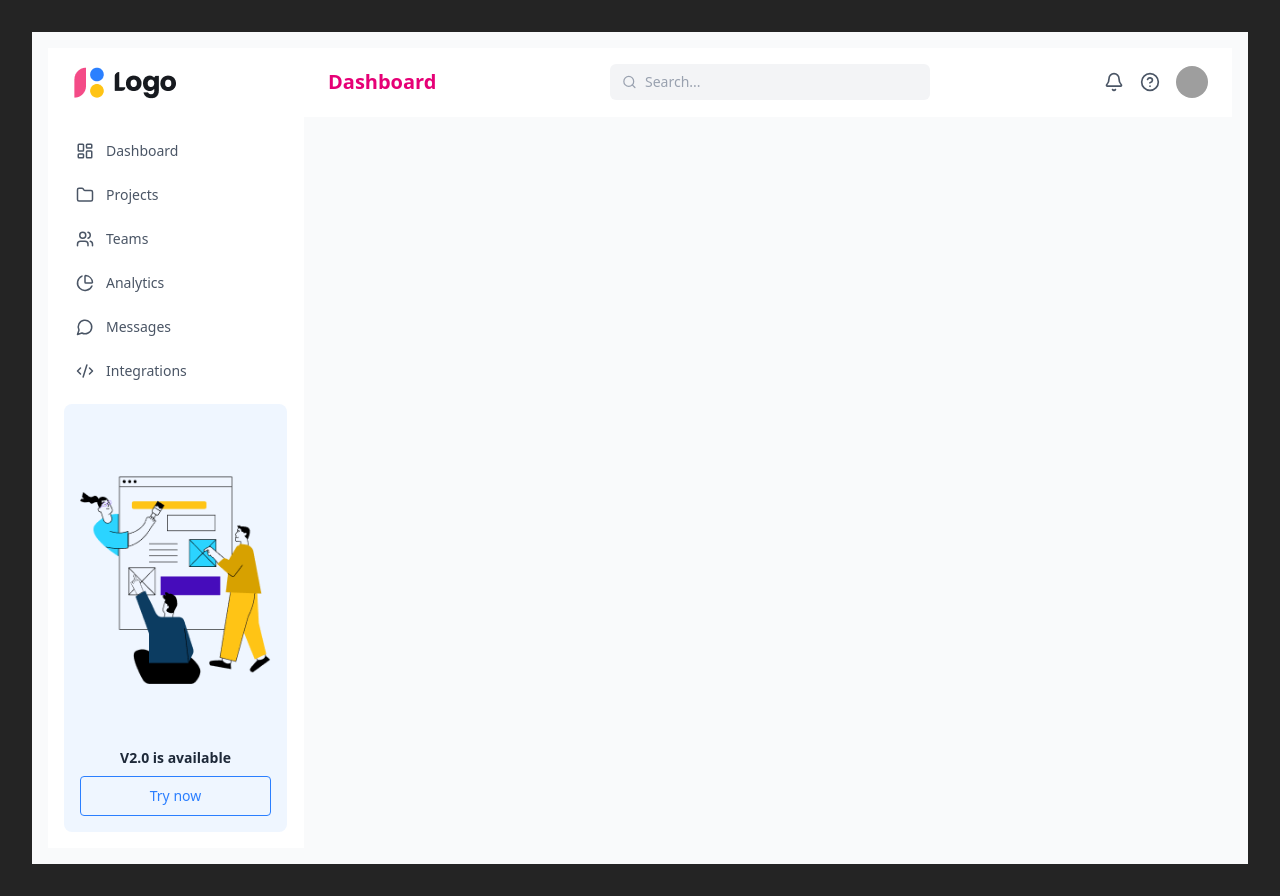
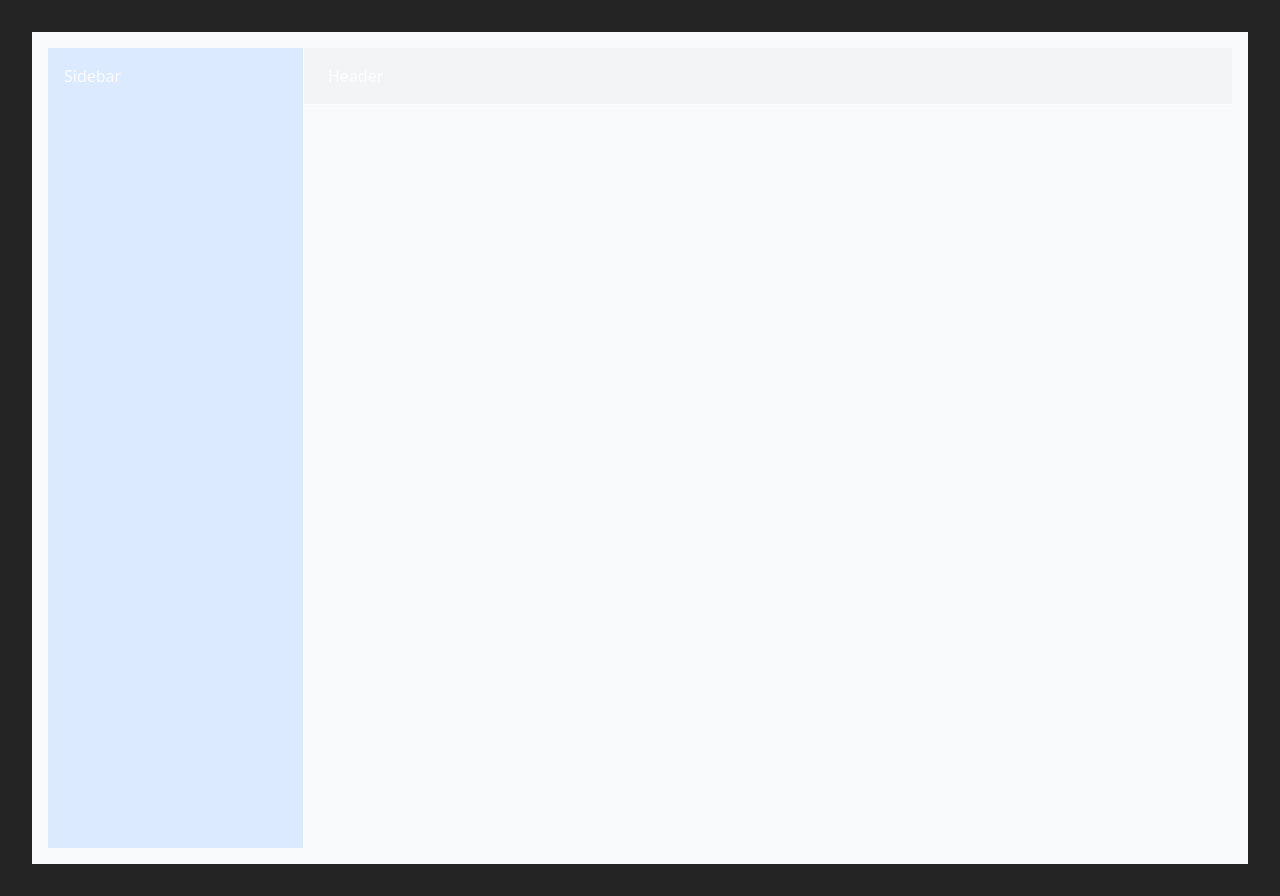
Before and after one commit to tranvanhau04/TranVanHau_22713331_PTGDUD, a React (Vite) app in the folder hau-project/: page / in a window 1280 px wide. Built offline with nearby package versions, Linux system fonts and the light colour scheme; grey boxes are pictures that could not be loaded.

Commit message:
minh chung Layout

```diff
--- a/hau-project/src/component/DataTable.jsx
+++ b/hau-project/src/component/DataTable.jsx
@@ -127,9 +127,9 @@ const CustomDataTable = () => {
   };
 
   return (
-    <div className="p-4">
-      {/* Header */}
-      <div className="flex items-center justify-between mb-4">
+    <div className="p-4 bg-red-100 h-140">
+     <h1>Table</h1>
+      {/* <div className="flex items-center justify-between mb-4">
         <div className="flex items-center gap-2 p-4">
           <img src="./File text 1.png" alt="icon" />
           <h2 className="text-lg font-semibold text-black">Detailed report</h2>
@@ -146,7 +146,7 @@ const CustomDataTable = () => {
         </div>
       </div>
 
-      {/* DataTable */}
+
       <DataTable
         columns={columns}
         data={customers}
@@ -157,11 +157,11 @@ const CustomDataTable = () => {
         className="rounded-lg shadow"
       />
 
-      {/* Edit Modal */}
+
       {editUser && (
   <div className="fixed inset-0 z-50 flex items-center justify-center pointer-events-none">
     <div className="bg-white rounded-2xl shadow-2xl w-[400px] max-w-full p-6 relative pointer-events-auto animate-fade-in">
-      {/* Close button */}
+
       <button
         className="absolute top-3 right-3 text-gray-400 hover:text-gray-600"
         onClick={() => setEditUser(null)}
@@ -169,12 +169,12 @@ const CustomDataTable = () => {
         <X size={20} />
       </button>
 
-      {/* Modal Title */}
+
       <h2 className="text-lg font-bold mb-5 text-gray-800 text-center">
         ✏️ Edit Customer
       </h2>
 
-      {/* Input fields */}
+
       <div className="space-y-4">
         <div>
           <label className="block text-sm font-medium text-gray-700 mb-1">Customer Name</label>
@@ -214,7 +214,7 @@ const CustomDataTable = () => {
         </div>
       </div>
 
-      {/* Buttons */}
+
       <div className="flex justify-end gap-2 mt-6">
         <button
           onClick={() => setEditUser(null)}
@@ -231,7 +231,7 @@ const CustomDataTable = () => {
       </div>
     </div>
   </div>
-)}
+)} */}
 
     </div>
   );
--- a/hau-project/src/component/OverviewCards.jsx
+++ b/hau-project/src/component/OverviewCards.jsx
@@ -77,8 +77,9 @@ const OverviewCards = () => {
   };
 
   return (
-    <div className="mb-6">
-      <div className="flex items-center gap-2 mb-4">
+    <div className="mb-6 bg-black h-30">
+      <h1>Card</h1>
+      {/* <div className="flex items-center gap-2 mb-4">
         <img src="./Squares four 1.png" alt="Overview Icon" className="w-5 h-5" />
         <h2 className="text-lg font-semibold text-black">Overview</h2>
       </div>
@@ -106,7 +107,7 @@ const OverviewCards = () => {
         ))}
       </div>
 
-      {/* Modal thêm customer (không có nền đen) */}
+
       {showModal && (
         <div className="absolute top-20 left-1/2 transform -translate-x-1/2 z-50">
           <div className="bg-white rounded-2xl shadow-2xl w-[400px] max-w-full p-6 relative animate-fade-in">
@@ -205,7 +206,7 @@ const OverviewCards = () => {
             </div>
           </div>
         </div>
-      )}
+      )} */}
     </div>
   );
 };
--- a/hau-project/src/component/Sidebar.jsx
+++ b/hau-project/src/component/Sidebar.jsx
@@ -20,15 +20,15 @@ const menuItems = [
 
 const Sidebar = () => {
   return (
-    <aside className="w-64 h-screen bg-white flex flex-col justify-between border-r p-4">
-      {/* Top: Logo + Menu */}
-      <div>
-        {/* Logo */}
+    <aside className="w-64 h-screen bg-blue-100 flex flex-col justify-between border-r p-4">
+       <h1>Sidebar</h1>
+      {/* <div>
+
         <div className="flex items-center gap-2 mb-8 px-2">
           <img src="./Image 1858.png" alt="Logo" />
         </div>
 
-        {/* Menu */}
+
         <nav className="flex flex-col gap-2">
           {menuItems.map((item, index) => (
             <NavLink
@@ -46,7 +46,7 @@ const Sidebar = () => {
         </nav>
       </div>
 
-      {/* Bottom: Promo */}
+
       <div className="bg-blue-50 rounded-lg text-center mt-1 p-4">
         <img
           src="./Group.png"
@@ -59,7 +59,7 @@ const Sidebar = () => {
         <button className="mt-1 w-full h-10 px-6 py-1 border border-blue-500 text-blue-500 rounded hover:bg-blue-100 text-sm">
           Try now
         </button>
-      </div>
+      </div> */}
     </aside>
   );
 };
--- a/hau-project/src/component/Topbar.jsx
+++ b/hau-project/src/component/Topbar.jsx
@@ -16,11 +16,11 @@ const Topbar = () => {
   const title = pathToTitle[location.pathname] || 'Dashboard';
 
   return (
-    <div className="flex justify-between items-center py-4 px-6 border-b bg-white">
-      {/* Left: Title */}
-      <h1 className="text-xl font-bold text-pink-600">{title}</h1>
+    <div className="flex justify-between items-center py-4 px-6 border-b bg-gray-100">
+      <h1>Header</h1>
+      {/* <h1 className="text-xl font-bold text-pink-600">{title}</h1>
 
-      {/* Center: Search Bar */}
+
       <div className="flex items-center bg-gray-100 px-3 py-2 rounded-md w-80">
         <Search size={16} className="text-gray-400 mr-2" />
         <input
@@ -30,7 +30,7 @@ const Topbar = () => {
         />
       </div>
 
-      {/* Right: Icons */}
+
       <div className="flex items-center space-x-4">
         <Bell className="text-gray-600" size={20} />
         <HelpCircle className="text-gray-600" size={20} />
@@ -39,7 +39,7 @@ const Topbar = () => {
           alt="avatar"
           className="w-8 h-8 rounded-full"
         />
-      </div>
+      </div> */}
     </div>
   );
 };
```
Also changed, not shown: hau-project/minh chung/Layout.PNG (added).
